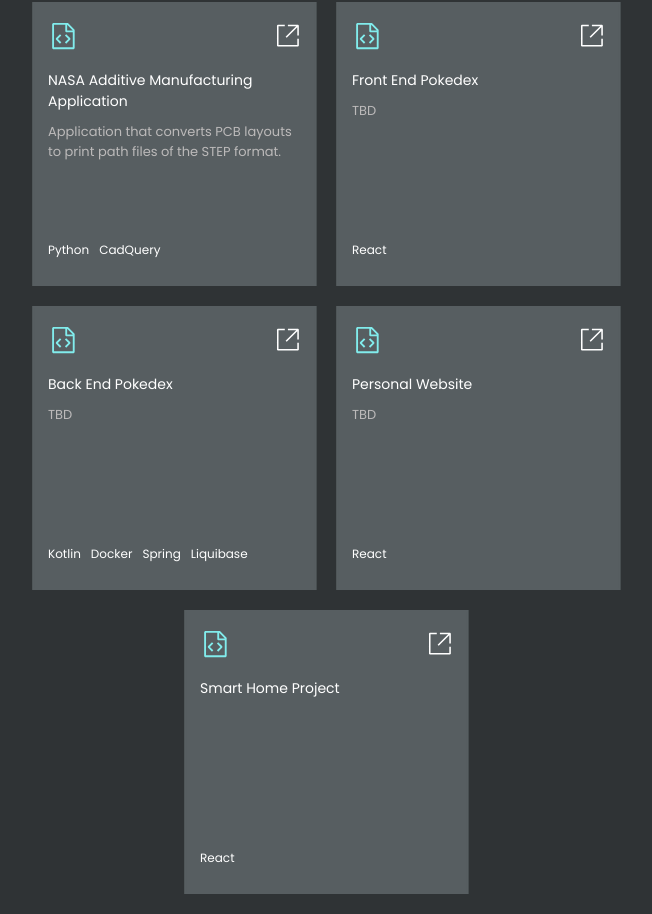
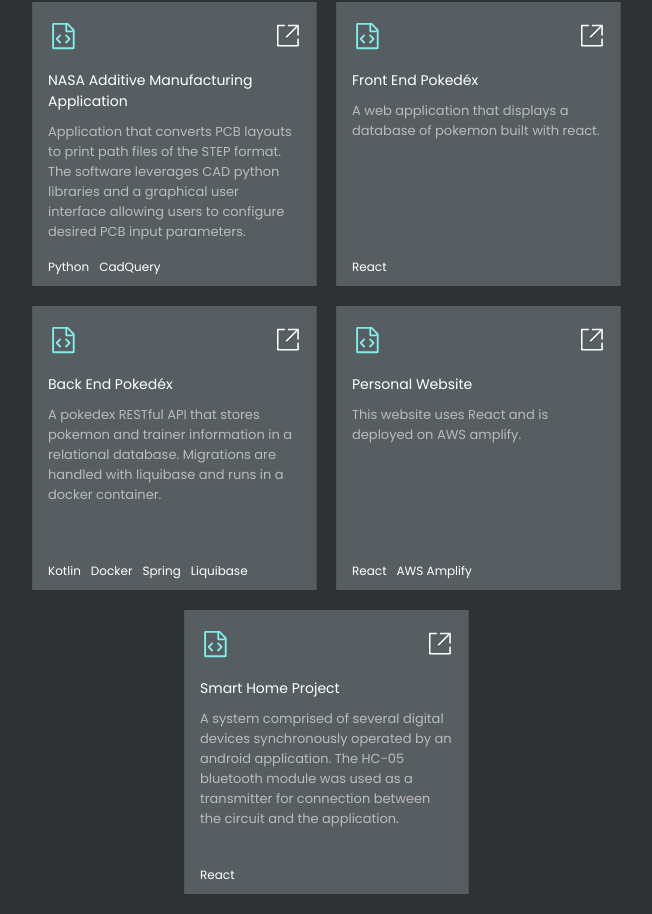
Before and after one commit to kavinchai/kavin_website, a React (Create React App) app: page / in a window 1280 px wide. Shown: the part 2118-3032 px from the top of the page, without its empty margins (314-966 px from the left). Built offline with nearby package versions, Linux system fonts and the light colour scheme.

Commit message:
Updated project descriptions

```diff
--- a/src/content/projects.json
+++ b/src/content/projects.json
@@ -2,31 +2,31 @@
   "data": [
     {
       "title": "NASA Additive Manufacturing Application",
-      "desc": "Application that converts PCB layouts to print path files of the STEP format.",
+      "desc": "Application that converts PCB layouts to print path files of the STEP format. The software leverages CAD python libraries and a graphical user interface allowing users to configure desired PCB input parameters.",
       "link": "https://github.com/kavinchai/NASA_AM_App",
       "tech": ["Python", "CadQuery"]
     },
     {
-      "title": "Front End Pokedex",
-      "desc": "TBD",
+      "title": "Front End Pokedéx",
+      "desc": "A web application that displays a database of pokemon built with react.",
       "link": "https://github.com/kavinchai/pokedex_frontend",
       "tech": ["React"]
     },
     {
-      "title": "Back End Pokedex",
-      "desc": "TBD",
+      "title": "Back End Pokedéx",
+      "desc": "A pokedex RESTful API that stores pokemon and trainer information in a relational database. Migrations are handled with liquibase and runs in a docker container.",
       "link": "https://github.com/kavinchai/pokedex_backend",
       "tech": ["Kotlin", "Docker", "Spring", "Liquibase"]
     },
     {
       "title": "Personal Website",
-      "desc": "TBD",
+      "desc": "This website uses React and is deployed on AWS amplify.",
       "link": "",
-      "tech": ["React"]
+      "tech": ["React", "AWS Amplify"]
     },
     {
       "title": "Smart Home Project",
-      "desc": "",
+      "desc": "A system comprised of several digital devices synchronously operated by an android application. The HC-05 bluetooth module was used as a transmitter for connection between the circuit and the application. ",
       "link": "https://youtu.be/J0m3PwPlISA",
       "tech": ["React"]
     }
--- a/src/css/ProjectCard.css
+++ b/src/css/ProjectCard.css
@@ -58,7 +58,7 @@
   /* background-color: yellow; */
   width: auto;
   height: 55%;
-  margin: 0% 5% 3%;
+  margin: 0% 5% 12%;
 }
 
 .projTitle {
@@ -70,6 +70,7 @@
 }
 
 .projDesc {
+  /* background-color: red; */
   font-family: "Poppins", sans-serif;
   font-size: 13px;
   color: var(--lightText-color);
@@ -79,8 +80,9 @@
 .projFooter {
   /* background-color: aqua; */
   width: auto;
-  height: 15%;
-  margin: 0% 5%;
+  height: 5%;
+
+  margin: 0% 5% 0%;
 }
 
 .projTech {
@@ -88,7 +90,6 @@
   font-size: 12px;
   color: white;
   display: flex;
-  transform: translate(0%, 50%);
 }
 
 .techUsed {
```
